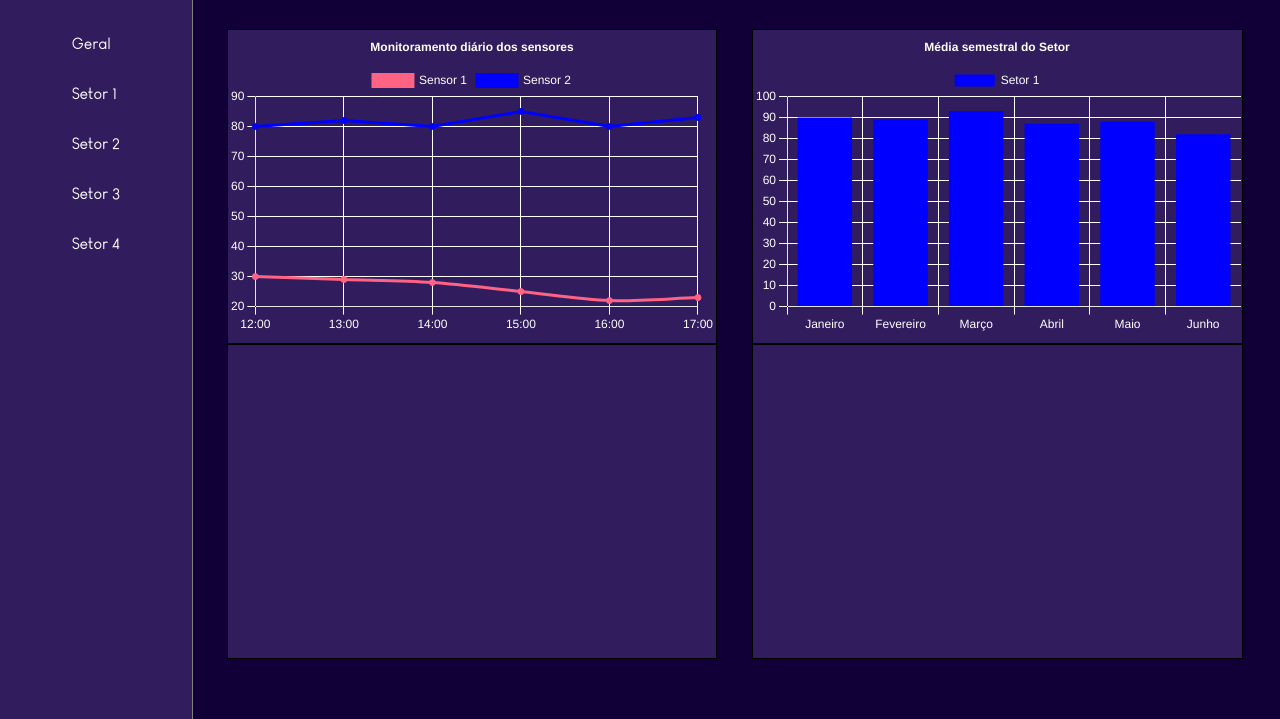
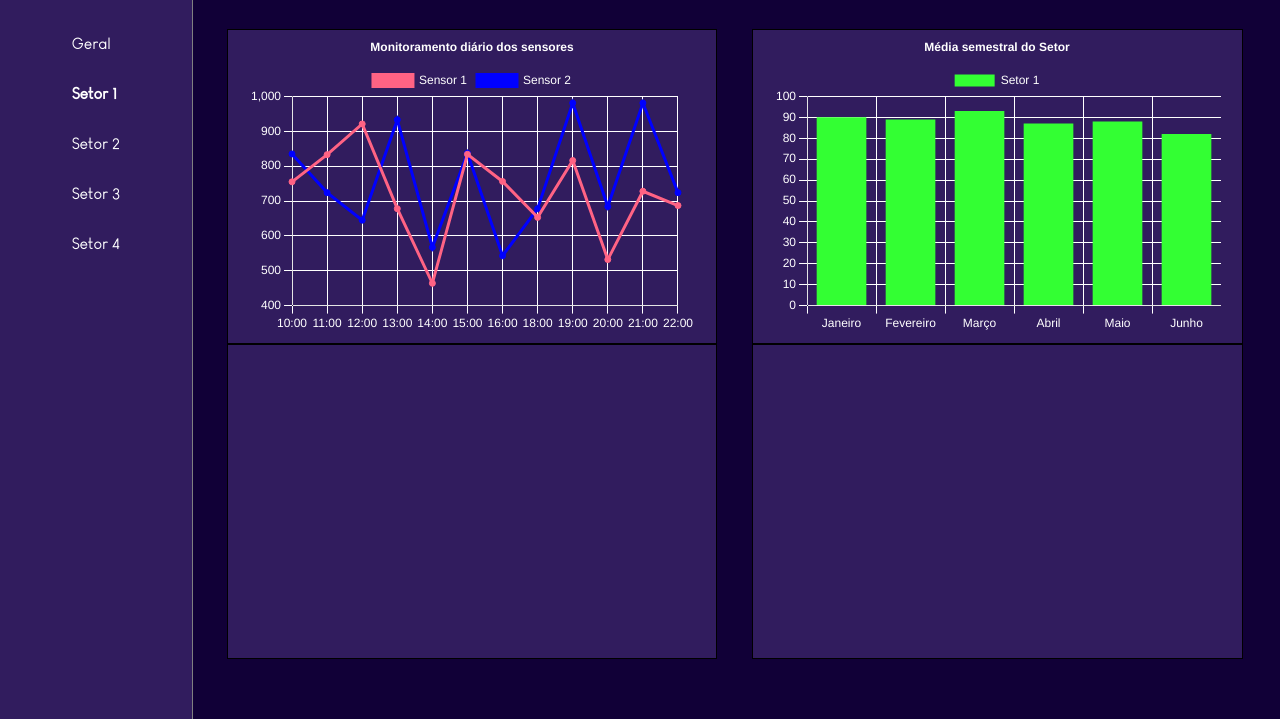
Before and after one commit to ViniScardoso/Site-Institucional-Lumen, a plain HTML site: page dashboard.html in a window 1280 px wide. Shown: the part 81-800 px from the top of the page. Drawn offline with nearby package versions, Linux system fonts and the light colour scheme.

Commit message:
Gráficos reajustados e informações atualizadas de acordo com o contexto

```diff
--- a/dashboard.html
+++ b/dashboard.html
@@ -17,7 +17,7 @@
         <h1 class="tituloDash">Dashboard</h1>
         <div class="opcoes">
             <p>Geral</p>
-            <p>Setor 1</p>
+            <p class="destaque">Setor 1</p>
             <p>Setor 2</p>
             <p>Setor 3</p>
             <p>Setor 4</p>
@@ -42,12 +42,12 @@
     <div class="conteudo">
         <div class="graficos">
             <div>
-                <canvas id="myChart" style="position: relative; height:40vh; width:40vw"></canvas>
+                <canvas id="myChart" style="position: relative; height:38vh; width:35vw"></canvas>
             </div>
         </div>
         <div class="graficos">
             <div>
-                <canvas id="myChart2" style="position: relative; height:40vh; width:40vw"></canvas>
+                <canvas id="myChart2" style="position: relative; height:38vh; width:35vw"></canvas>
             </div>
         </div>
         <div class="graficos"></div>
@@ -58,18 +58,24 @@
 
 </html>
 <script>
-// grafico 1, sensores do setor
+// grafico 1, meidição da luminosidade nas horas em que o shopping fica aberto
 
     const labels = [
+        '10:00',
+        '11:00',
         '12:00',
         '13:00',
         '14:00',
         '15:00',
         '16:00',
-        '17:00',
+        '18:00',
+        '19:00',
+        '20:00',
+        '21:00',
+        '22:00',
     ];
 
-// grafico 2, temp e umidade bar
+// grafico 2, Media semestral do setor
     const meses = [
         'Janeiro',
         'Fevereiro',
@@ -79,7 +85,16 @@
         'Junho',
     ];
 
-// grafico 1, temp e umidade
+//grafico 3, media mensal do setor
+
+    const semanas = [
+        'semana 1',
+        'semana 2',
+        'semana 3',
+        'semana 4',
+    ]
+
+// grafico 1, meidição da luminosidade nas horas em que o shopping fica aberto
     const data = {
         labels: labels,
         datasets: [{
@@ -87,29 +102,29 @@
             label: 'Sensor 1',
             backgroundColor: 'rgb(255, 99, 132)',
             borderColor: 'rgb(255, 99, 132)',
-            data: [30, 29, 28, 25, 22, 23],
-            tension: 0.3
+            data: [755, 833, 921, 678, 464, 834, 756, 653, 816, 532, 728, 687],
         },
 
+
+        {
             //linha 2 sensor 2
-        {
             label: 'Sensor 2',
             backgroundColor: 'rgb(0, 0, 255)',
             borderColor: 'rgb(0, 0, 255)',
-            data: [80, 82, 80, 85, 80, 83],
+            data: [835, 724, 645, 933, 567, 837, 543, 678, 981, 684, 981, 724],
         }
     ]
     };
 
-// grafico 2 barras umidade e temp
+// grafico 2, Media semestral do setor
 
     const data2 = {
         labels: meses,
         datasets: [{
             //linha 2 media semestral setor 2
             label: 'Setor 1',
-            backgroundColor: 'rgb(0, 0, 255)',
-            borderColor: 'rgb(0, 0, 255)',
+            backgroundColor: '#33ff33',
+            borderColor: '#33ff33',
             data: [90, 89, 93, 87, 88, 82],
         }
     ]
@@ -122,7 +137,6 @@
         data: data,
         options: {
             plugins: {
-
                 title: {
                     display: true,
                     text: 'Monitoramento diário dos sensores',
--- a/estilo.css
+++ b/estilo.css
@@ -29,7 +29,7 @@ body {
     background-color: #311C5E
 }
 
-.header .navBar .destaque {
+.destaque {
     font-weight: bolder ;
 }
 
@@ -387,11 +387,13 @@ a{
 }
 
 .graficos{
+    display: flex;
     border: solid 1px black;
     width: 45%;
     height: 45%;
     background-color: #311C5E;
     color: white;
+    justify-content: center;
 }
 
 .opcoes{
```
